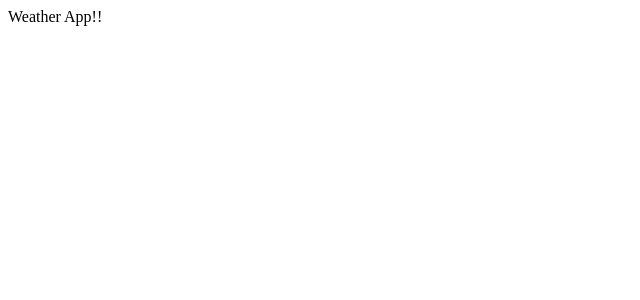
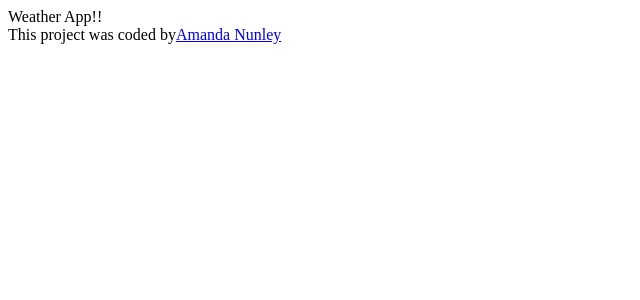
Before and after one commit to acnuns/react-final, a React (Create React App) app: page / in a window 1280 px wide. Shown: the top 300 px of the page, without its empty margins (0-640 px from the left). Built offline with nearby package versions, Linux system fonts and the light colour scheme.

Commit message:
Added the Github URL

```diff
--- a/src/App.js
+++ b/src/App.js
@@ -5,6 +5,10 @@ function App() {
   return (
     <div className="App">
       Weather App!!
+      <footer>
+        This project was coded by
+        <a href="https://github.com/acnuns/react-final" target="_blank">Amanda Nunley</a>
+      </footer>
     </div>
   );
 }
```
